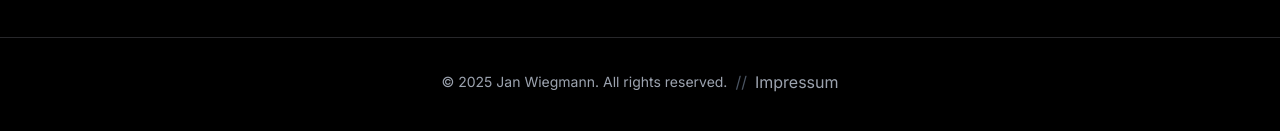
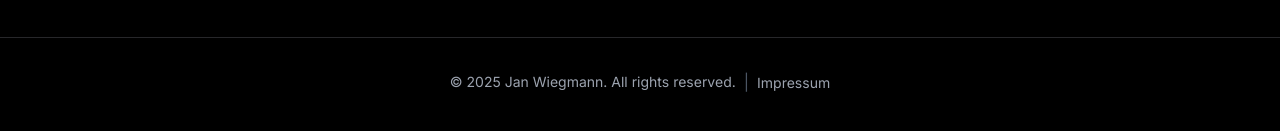
Before and after one commit to kayroone/jwiegmann.de, a Next.js app: page /blog in a window 1280 px wide. Shown: the part 539-670 px from the top of the page. Built offline with nearby package versions, Linux system fonts and the light colour scheme.

Commit message:
Abschnitt ## Die Architektur - Sequenzdiagramm

```diff
--- a/app/components/footer.tsx
+++ b/app/components/footer.tsx
@@ -6,7 +6,7 @@ export default function Footer() {
       <div className="container mx-auto px-4">
         <div className="flex flex-col sm:flex-row justify-center items-center gap-2 text-center">
           <p className="text-sm text-gray-400">© {new Date().getFullYear()} Jan Wiegmann. All rights reserved.</p>
-          <span className="hidden sm:inline text-gray-600">//</span>
+          <span className="hidden sm:inline text-gray-600">|</span>
           <ImpressumModal />
         </div>
       </div>
--- a/app/components/impressum-modal.tsx
+++ b/app/components/impressum-modal.tsx
@@ -11,7 +11,7 @@ export function ImpressumModal({ children }: { children?: React.ReactNode }) {
   return (
     <>
       <div onClick={() => setOpen(true)} className="cursor-pointer">
-        {children || <span className="text-gray-400 hover:text-white">Impressum</span>}
+        {children || <span className="text-sm text-gray-400 hover:text-white">Impressum</span>}
       </div>
 
       <Dialog open={open} onOpenChange={setOpen}>
--- a/styles/globals.css
+++ b/styles/globals.css
@@ -93,3 +93,12 @@ article ol {
 article li {
   margin-bottom: 0.25rem;
 }
+
+article a {
+  color: #60a5fa;
+  text-decoration: underline;
+}
+
+article a:hover {
+  color: #3b82f6;
+}
```
